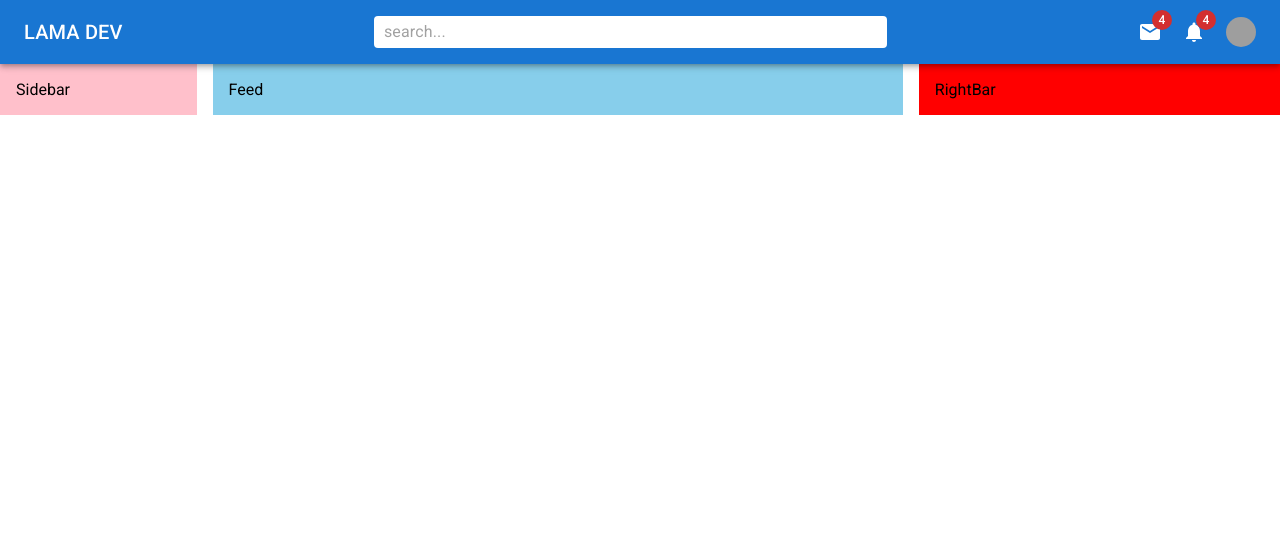
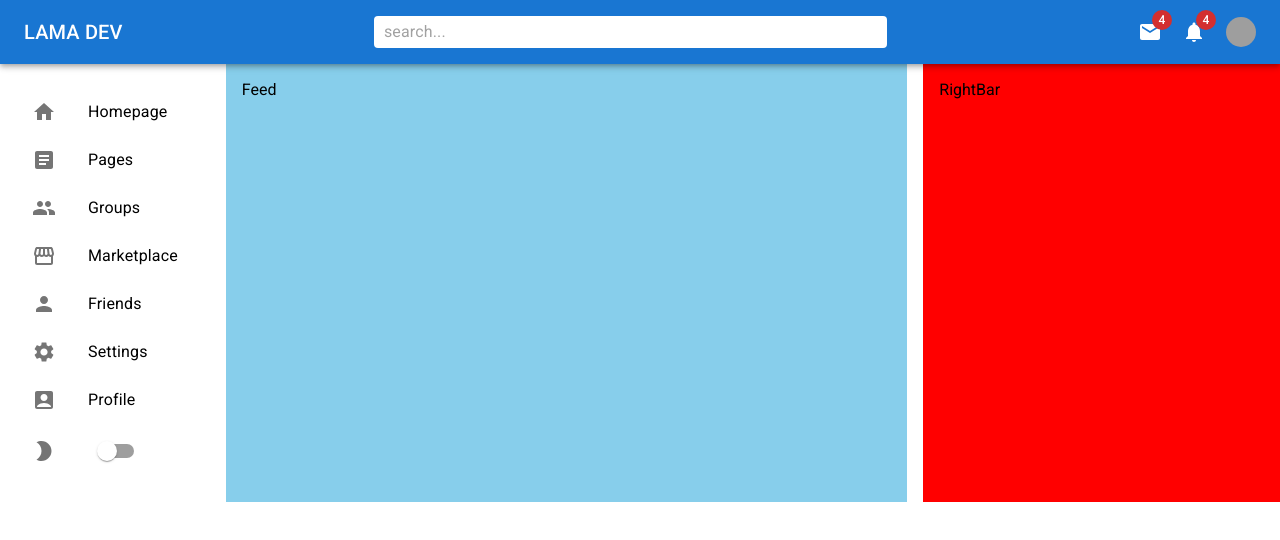
Before and after one commit to Abubakar-Meigag/React-MUI-Responsive, a React (Create React App) app in the folder client/: page / in a window 1280 px wide. Shown: the top 540 px of the page. Built offline with nearby package versions, Linux system fonts and the light colour scheme; grey boxes are pictures that could not be loaded; the HTML template or start-up script is replaced by a standard one.

Commit message:
done sideBar component

```diff
--- a/client/src/components/Sidebar.jsx
+++ b/client/src/components/Sidebar.jsx
@@ -1,17 +1,95 @@
-import { Box } from '@mui/material'
-import React from 'react'
+import {
+  AccountBox,
+  Article,
+  Group,
+  Home,
+  ModeNight,
+  Person,
+  Settings,
+  Storefront,
+} from "@mui/icons-material";
+import {
+  Box,
+  List,
+  ListItem,
+  ListItemButton,
+  ListItemIcon,
+  ListItemText,
+  Switch,
+} from "@mui/material";
+import React from "react";
 
 function Sidebar() {
   return (
-    <Box
-      bgcolor="pink"
-      p={2}
-      flex={1}
-      sx={{ display: { xs: "none", sm: "block" } }}
-    >
-      Sidebar
+    <Box p={2} flex={1} sx={{ display: { xs: "none", sm: "block" } }}>
+      <List>
+        <ListItem disablePadding>
+          <ListItemButton component="a" href="#home">
+            <ListItemIcon>
+              <Home />
+            </ListItemIcon>
+            <ListItemText primary="Homepage" />
+          </ListItemButton>
+        </ListItem>
+        <ListItem disablePadding>
+          <ListItemButton component="a" href="#simple-list">
+            <ListItemIcon>
+              <Article />
+            </ListItemIcon>
+            <ListItemText primary="Pages" />
+          </ListItemButton>
+        </ListItem>
+        <ListItem disablePadding>
+          <ListItemButton component="a" href="#simple-list">
+            <ListItemIcon>
+              <Group />
+            </ListItemIcon>
+            <ListItemText primary="Groups" />
+          </ListItemButton>
+        </ListItem>
+        <ListItem disablePadding>
+          <ListItemButton component="a" href="#simple-list">
+            <ListItemIcon>
+              <Storefront />
+            </ListItemIcon>
+            <ListItemText primary="Marketplace" />
+          </ListItemButton>
+        </ListItem>
+        <ListItem disablePadding>
+          <ListItemButton component="a" href="#simple-list">
+            <ListItemIcon>
+              <Person />
+            </ListItemIcon>
+            <ListItemText primary="Friends" />
+          </ListItemButton>
+        </ListItem>
+        <ListItem disablePadding>
+          <ListItemButton component="a" href="#simple-list">
+            <ListItemIcon>
+              <Settings />
+            </ListItemIcon>
+            <ListItemText primary="Settings" />
+          </ListItemButton>
+        </ListItem>
+        <ListItem disablePadding>
+          <ListItemButton component="a" href="#simple-list">
+            <ListItemIcon>
+              <AccountBox />
+            </ListItemIcon>
+            <ListItemText primary="Profile" />
+          </ListItemButton>
+        </ListItem>
+        <ListItem disablePadding>
+          <ListItemButton component="a" href="#simple-list">
+            <ListItemIcon>
+              <ModeNight />
+            </ListItemIcon>
+            <Switch />
+          </ListItemButton>
+        </ListItem>
+      </List>
     </Box>
   );
 }
 
-export default Sidebar
+export default Sidebar;
```
